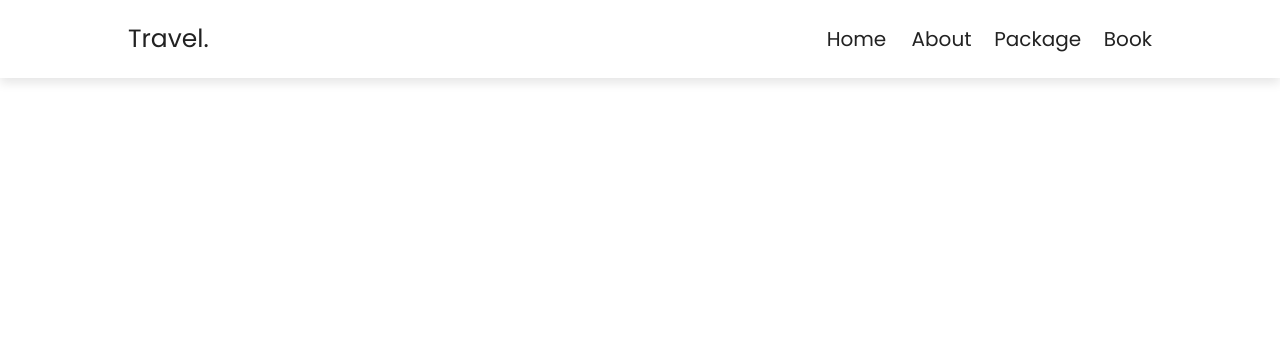
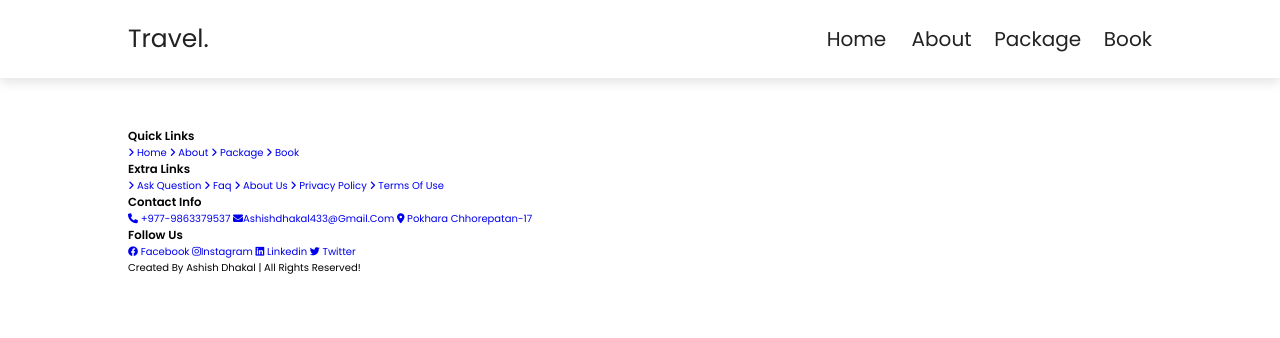
Before and after one commit to Ashish-Dhakal/Tours-and-travel-website, a PHP site: page /home.php in a window 1280 px wide. Shown: the top 338 px of the page. Run offline with PHP 8.4, Linux system fonts and the light colour scheme; some libraries are stand-ins or nearby versions.

Commit message:
footer added

```diff
--- a/home.php
+++ b/home.php
@@ -34,11 +34,11 @@
         </nav>
 
         <div id="menu-btn" class="fas fa-bars">
-
-
         </div>
 
     </section>
+
+    <!-- header section end here -->
 
 
 
@@ -65,7 +65,53 @@
 
 
 
+    <!-- footer section start here  -->
 
+    <section class="footer">
+        <!-- <img src="img/footer-img1.jpg" alt=""> -->
+        <div class="box-container">
+            <div class="box">
+                <h3>Quick Links</h3>
+                <a href="home.php"> <i class="fas fa-angle-right"> </i> Home </a>
+                <a href="about.php"> <i class="fas fa-angle-right"> </i> About</a>
+                <a href="package.php"> <i class="fas fa-angle-right"> </i> Package</a>
+                <a href="book.php"> <i class="fas fa-angle-right"> </i> Book</a>
+            </div>
+
+            <div class="box">
+                <h3>Extra Links</h3>
+                <a href="#"> <i class="fas fa-angle-right"> </i> Ask question </a>
+                <a href="#"> <i class="fas fa-angle-right"> </i> faq</a>
+                <a href="#"> <i class="fas fa-angle-right"> </i> about us </a>
+                <a href="#"> <i class="fas fa-angle-right"> </i> privacy policy </a>
+                <a href="#"> <i class="fas fa-angle-right"> </i> terms of use</a>
+            </div>
+
+            <div class="box">
+                <h3>Contact Info</h3>
+                <a href="#"> <i class="fas fa-phone"> </i> +977-9863379537 </a>
+                <a href="#"> <i class="fas fa-envelope"> </i>ashishdhakal433@gmail.com</a>
+                <a href="#"> <i class="fas fa-location-dot"> </i> Pokhara Chhorepatan-17 </a>
+            </div>
+
+
+
+            <div class="box">
+                <h3> Follow us</h3>
+                <a href="#"> <i class="fab fa-facebook"> </i> facebook</a>
+                <a href="#"> <i class="fab fa-instagram"> </i>instagram</a>
+                <a href="#"> <i class="fab fa-linkedin"></i> linkedin</a>
+                <a href="#"> <i class="fab fa-twitter"></i> twitter</a>
+            </div>
+
+        </div>
+        <div class="credit"> Created by <span>Ashish Dhakal</span> | All rights reserved!</div>
+
+    </section>
+
+
+
+    <!-- footer section end here -->
 
     <!-- swiper script link -->
     <script src="https://cdn.jsdelivr.net/npm/swiper@8/swiper-bundle.min.js"></script>
```
